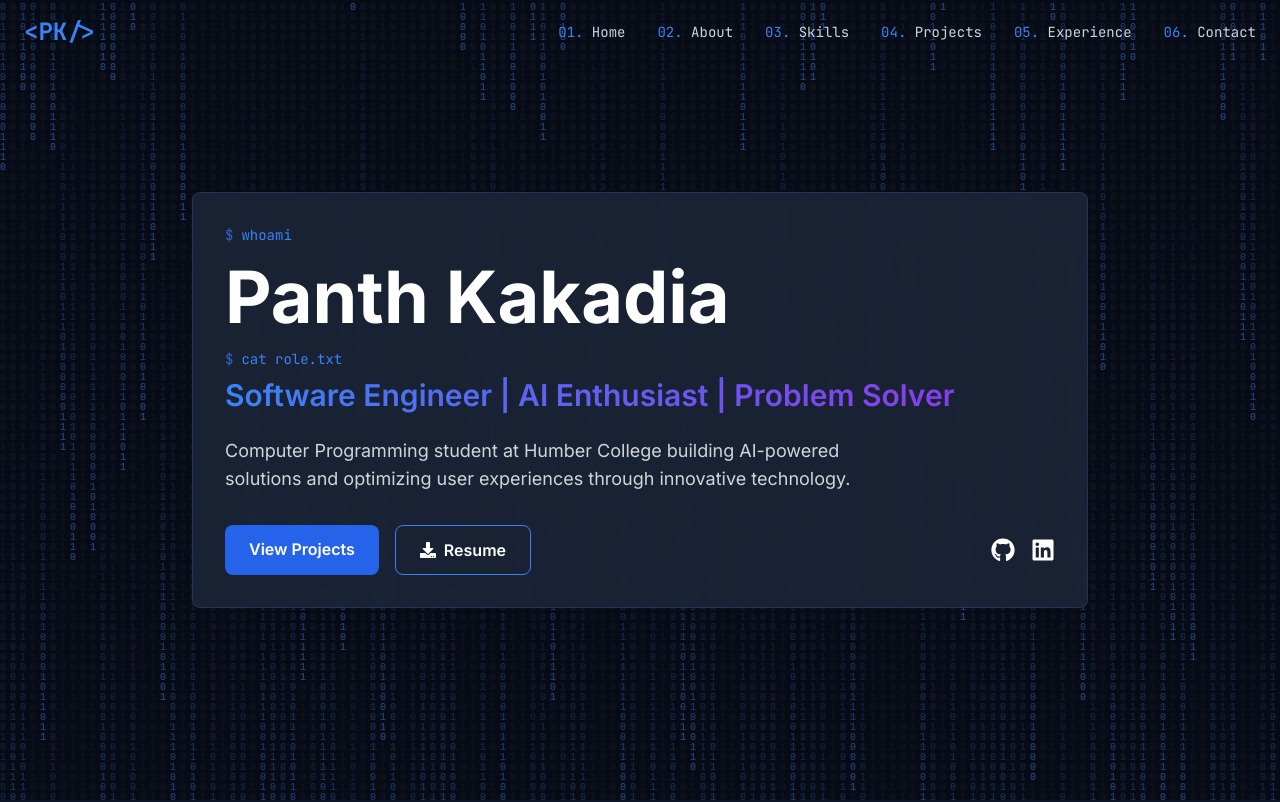
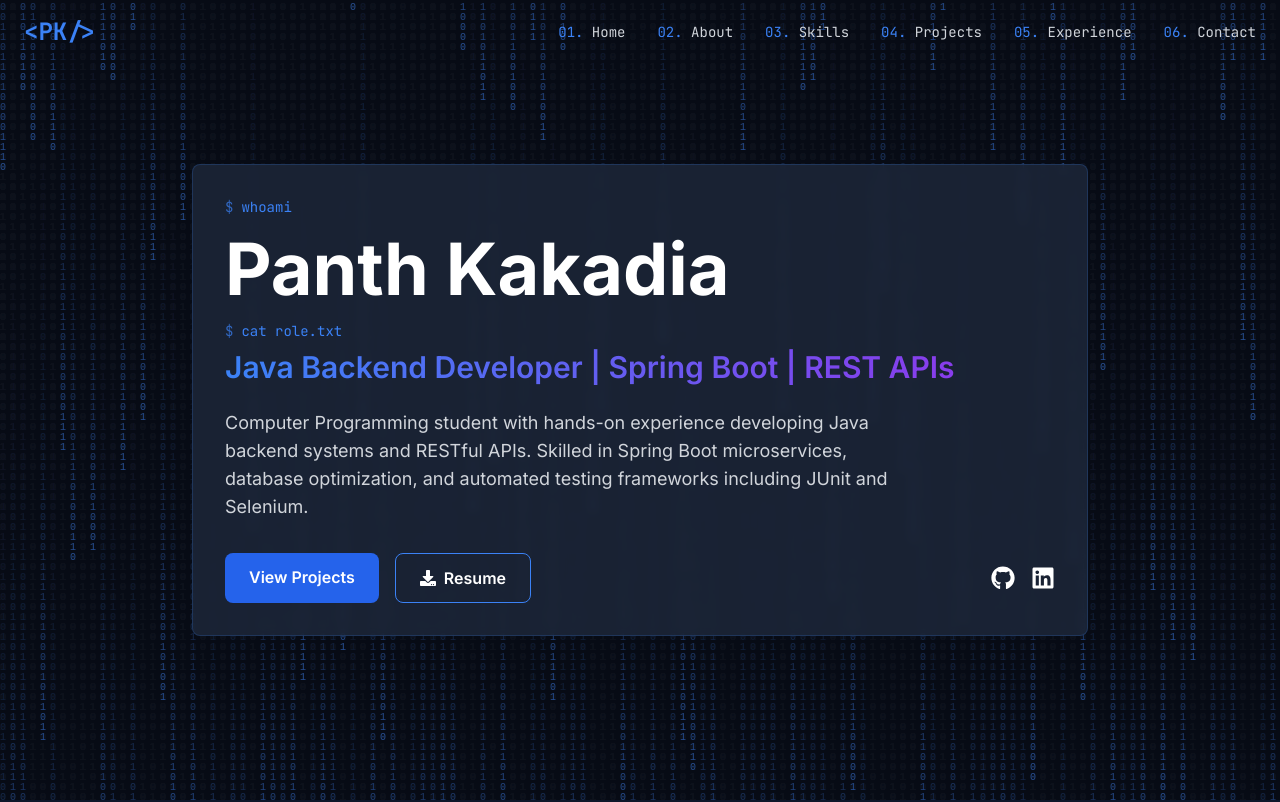
Before and after one commit to Panthkakadia/Portfolio, a Next.js app in the folder my-app/: page / in a window 1280 px wide. Shown: the top 802 px of the page. Built offline with nearby package versions, Linux system fonts and the light colour scheme.

Commit message:
Added java backend tagline

```diff
--- a/my-app/components/sections/Hero.tsx
+++ b/my-app/components/sections/Hero.tsx
@@ -31,12 +31,13 @@ export default function Hero() {
             </div>
 
             <h2 className="text-2xl md:text-3xl text-gradient font-semibold mb-6">
-              Software Engineer | AI Enthusiast | Problem Solver
+              Java Backend Developer | Spring Boot | REST APIs
             </h2>
 
             <p className="text-gray-300 text-lg mb-8 max-w-2xl">
-              Computer Programming student at Humber College building AI-powered solutions
-              and optimizing user experiences through innovative technology.
+              Computer Programming student with hands-on experience developing Java backend systems
+              and RESTful APIs. Skilled in Spring Boot microservices, database optimization, and
+              automated testing frameworks including JUnit and Selenium.
             </p>
 
             <div className="flex flex-wrap gap-4">
@@ -50,7 +51,7 @@ export default function Hero() {
               </motion.a>
 
               <motion.a
-                href="/Panth_Kakadia_Resume.pdf"
+                href="/Panth Kakadia Resume 2025-10-01.pdf"
                 download
                 whileHover={{ scale: 1.05 }}
                 whileTap={{ scale: 0.95 }}
```
